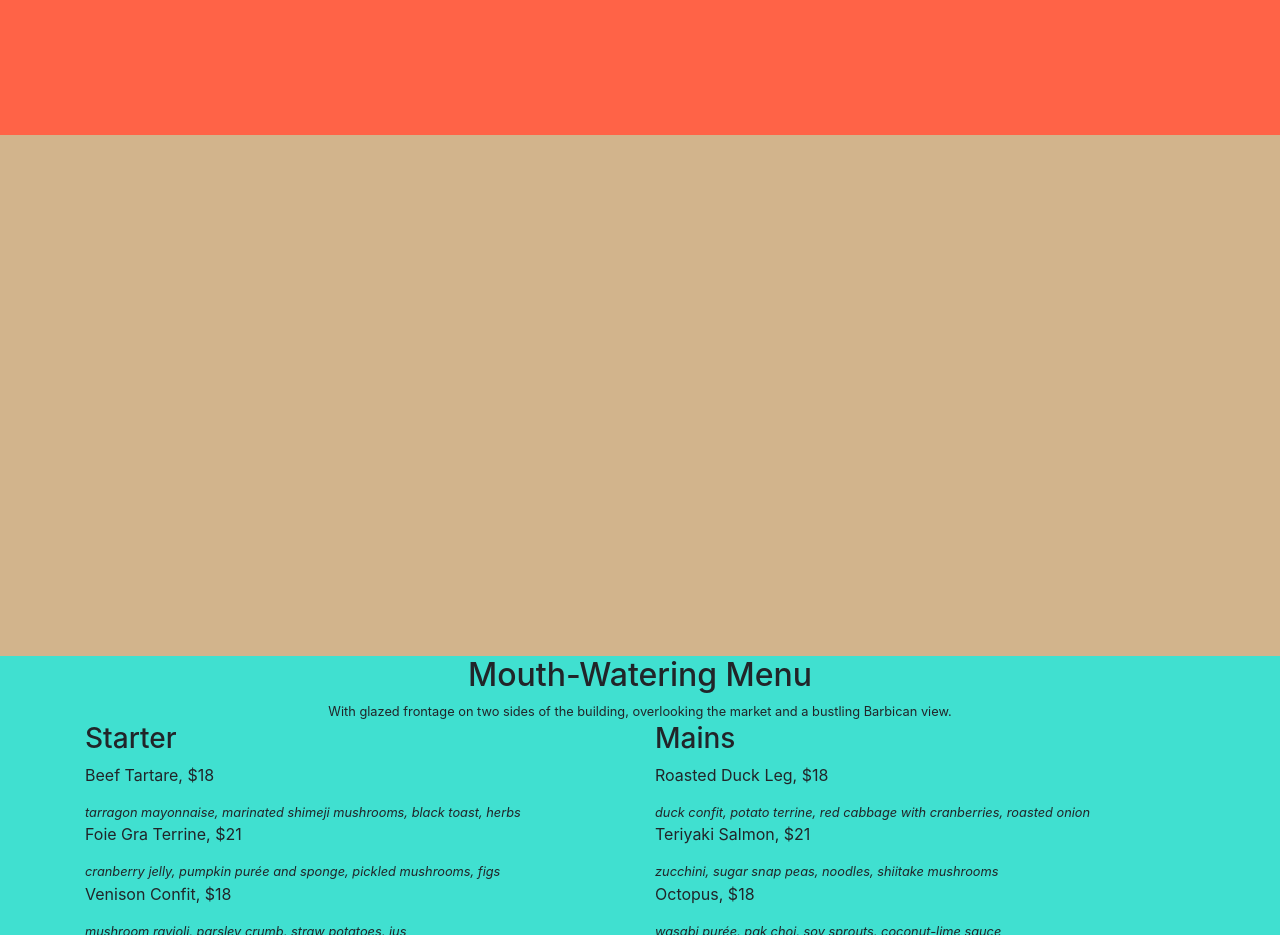
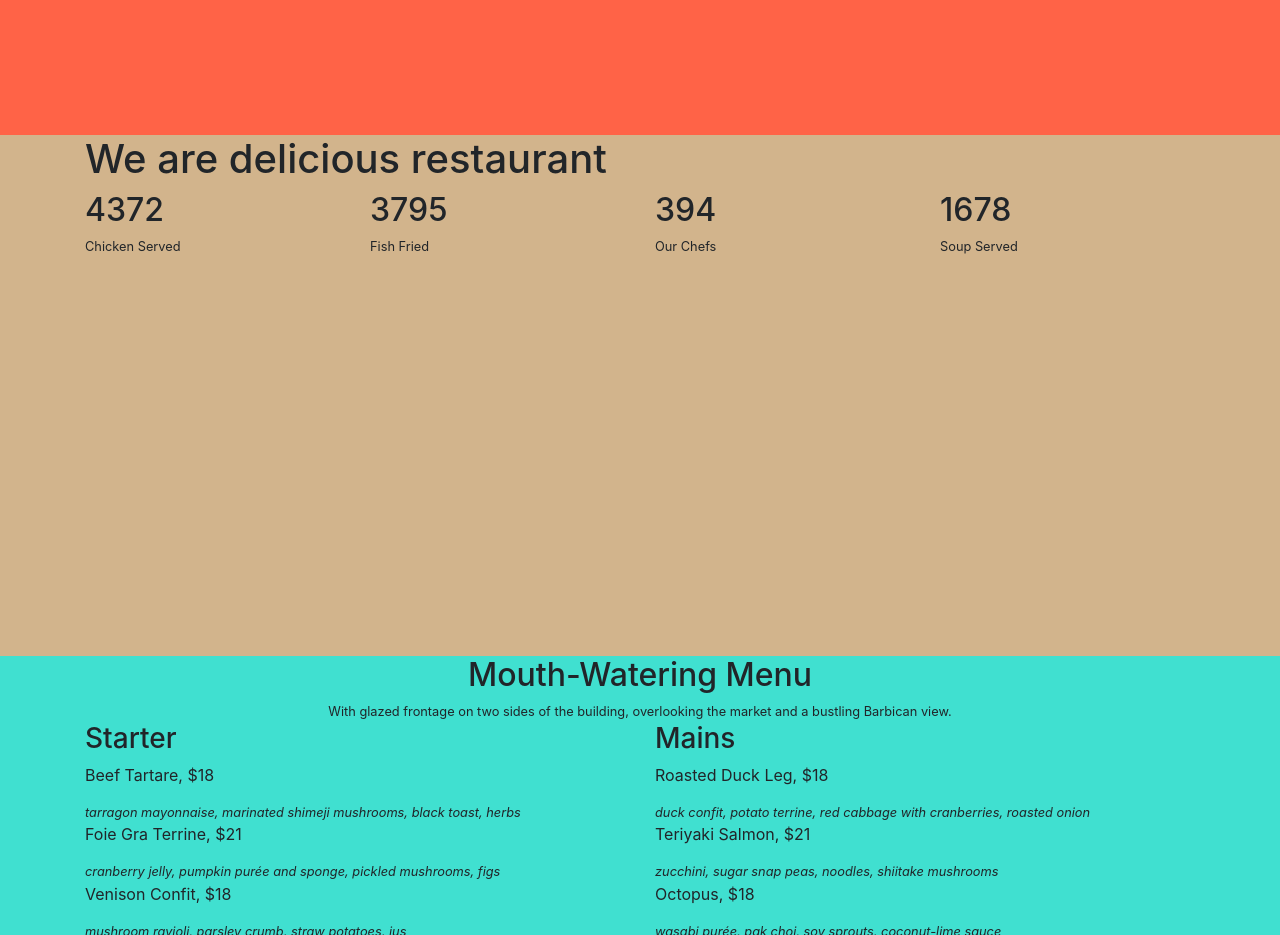
Before and after one commit to Steven-Ang/Product-Landing-Page, a plain HTML site: page index.html in a window 1280 px wide. Shown: the part 1240-2175 px from the top of the page. Drawn offline with nearby package versions, Linux system fonts and the light colour scheme.

Commit message:
Add content to #stats

```diff
--- a/index.html
+++ b/index.html
@@ -77,7 +77,27 @@
   </div>
 
   <div id="stats" class="container-fluid">
-
+    <div class="container">
+      <h1>We are delicious restaurant</h1>
+      <div class="row">
+        <div class="col-md-3">
+          <h2>4372</h2>
+          <small>Chicken Served</small>
+        </div>
+        <div class="col-md-3">
+          <h2>3795</h2>
+          <small>Fish Fried</small>
+        </div>
+        <div class="col-md-3">
+          <h2>394</h2>
+          <small>Our Chefs</small>
+        </div>
+        <div class="col-md-3">
+          <h2>1678</h2>
+          <small>Soup Served</small>
+        </div>
+      </div>
+    </div>
   </div>
 
   <div id="menu" class="container-fluid">
```
